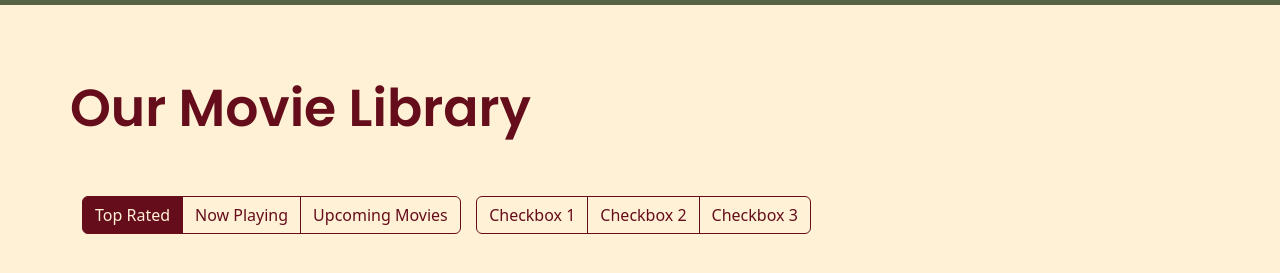
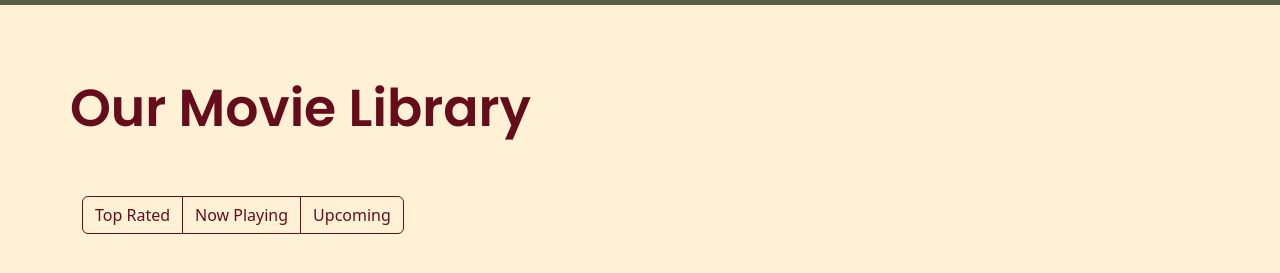
Before and after one commit to Mwape-Kurete/Term4-Project-GroupProject, a plain HTML site: page pages/library.html in a window 1280 px wide. Shown: the part 81-354 px from the top of the page. Drawn offline with nearby package versions, Linux system fonts and the light colour scheme; no server answers; a web font is replaced by a local one.

Commit message:
fixing filter options
making check options work

```diff
--- a/pages/library.html
+++ b/pages/library.html
@@ -83,29 +83,16 @@
 
             <!-- Filters section START -->
 
-            <!-- RADIO BUTTONS START -->
-            <div class="btn-group tn-group-sm py-4 radioBTN" role="group" aria-label="Basic radio toggle button group">
-                <input type="radio" class="btn-check check_button" name="btnradio" id="top_rated" value="top_rated" autocomplete="off" checked>
+            <!-- CHECK BUTTONS START -->
+            <div class="btn-group tn-group-sm py-4 checkBTN" role="group" aria-label="Basic checkbox toggle button group">
+                <input type="checkbox" class="btn-check" id="top_rated" value="top_rated" autocomplete="off" name="btnCheck">
                 <label class="btn btn-outline-primary" for="top_rated">Top Rated</label>
 
-                <input type="radio" class="btn-check check_button" name="btnradio" id="now_playing" value="now_playing" autocomplete="off">
+                <input type="checkbox" class="btn-check" id="now_playing" value="now_playing" autocomplete="off" name="btnCheck">
                 <label class="btn btn-outline-primary" for="now_playing">Now Playing</label>
 
-                <input type="radio" class="btn-check check_button" name="btnradio" id="upcoming" value="upcoming" autocomplete="off">
-                <label class="btn btn-outline-primary" for="upcoming">Upcoming Movies</label>
-            </div>
-            <!-- RADIO BUTTONS END -->
-
-            <!-- CHECK BUTTONS START -->
-            <div class="btn-group tn-group-sm py-4 checkBTN" role="group" aria-label="Basic checkbox toggle button group">
-                <input type="checkbox" class="btn-check" id="btncheck1" autocomplete="off">
-                <label class="btn btn-outline-primary" for="btncheck1">Checkbox 1</label>
-
-                <input type="checkbox" class="btn-check" id="btncheck2" autocomplete="off">
-                <label class="btn btn-outline-primary" for="btncheck2">Checkbox 2</label>
-
-                <input type="checkbox" class="btn-check" id="btncheck3" autocomplete="off">
-                <label class="btn btn-outline-primary" for="btncheck3">Checkbox 3</label>
+                <input type="checkbox" class="btn-check" id="upcoming" value="upcoming" autocomplete="off" name="btnCheck">
+                <label class="btn btn-outline-primary" for="upcoming">Upcoming</label>
             </div>
             <!-- CHECK BUTTONS END -->
 
--- a/script/library.js
+++ b/script/library.js
@@ -11,11 +11,11 @@ $(document).ready(function () {
 
 });
 
-$("input[name='btnradio']").click(function() {
+$("input[name='btnCheck']").click(function() {
 
     const selectOption = $(this).attr('value');
 
-    getCocktailDataByFirstLetter(selectOption);
+    getMovieData(selectOption);
 
 });
 
```
